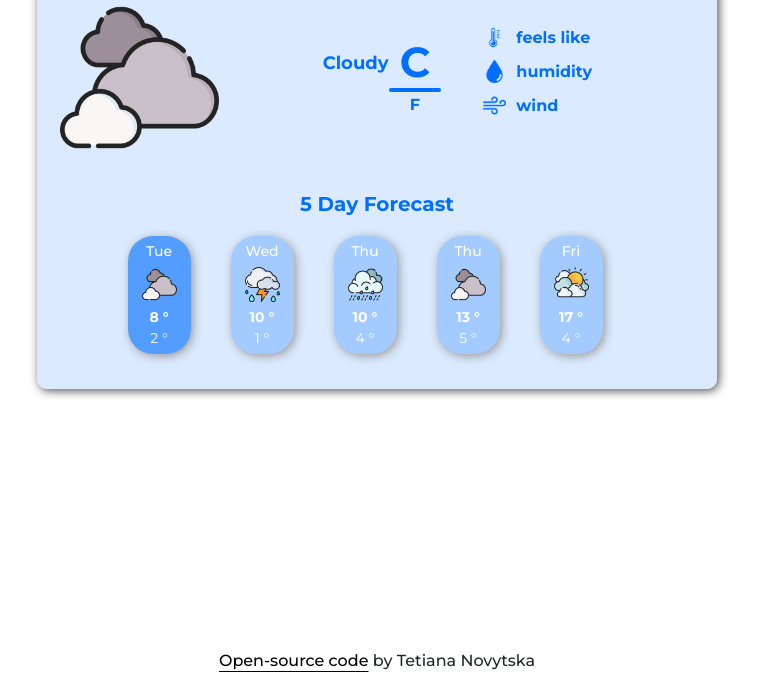
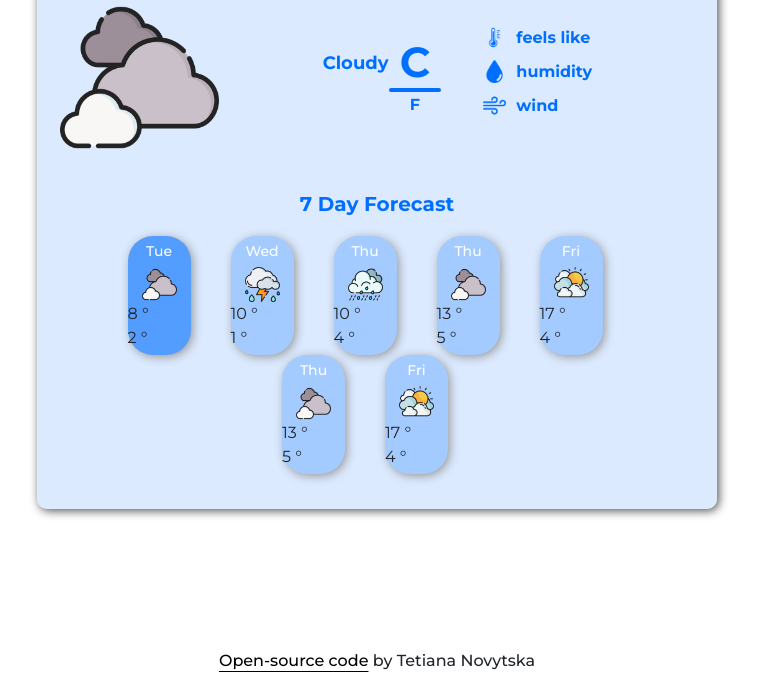
Before and after one commit to TatianaNovitskaya/weather-app, a plain HTML site: page index.html in a window 1280 px wide. Shown: the part 122-800 px from the top of the page, without its empty margins (263-1020 px from the left). Drawn offline with nearby package versions, Linux system fonts and the light colour scheme.

Commit message:
Added forcast HTML

```diff
--- a/index.html
+++ b/index.html
@@ -97,7 +97,7 @@
             </div>
             <div class="row weather-app-forecast">
                 <div class="col-12 forecast-title">
-                    <h3>5 Day Forecast</h3>
+                    <h3>7 Day Forecast</h3>
                 </div>
                 <div class="row justify-content-center">
                     <div class="col-1 forecast-item active">
@@ -107,10 +107,10 @@
                         <div class="forecast-item-icon">
                             <img src="images/clouds.png" alt="">
                         </div>
-                        <div class="forecast-item-temp-high">
+                        <div class="forecast-item-temp-max">
                             <p>8 <span>&#176</span></p>
                         </div>
-                        <div class="forecast-item-temp-low">
+                        <div class="forecast-item-temp-min">
                             <p>2 <span>&#176</span></p>
                         </div>
                     </div>
@@ -121,10 +121,10 @@
                         <div class="forecast-item-icon">
                             <img src="images/storm.png" alt="">
                         </div>
-                        <div class="forecast-item-temp-high">
+                        <div class="forecast-item-temp-max">
                             <p>10 <span>&#176</span></p>
                         </div>
-                        <div class="forecast-item-temp-low">
+                        <div class="forecast-item-temp-min">
                             <p>1 <span>&#176</span></p>
                         </div>
                     </div>
@@ -135,10 +135,10 @@
                         <div class="forecast-item-icon">
                             <img src="images/rain.png" alt="">
                         </div>
-                        <div class="forecast-item-temp-high">
+                        <div class="forecast-item-temp-max">
                             <p>10 <span>&#176</span></p>
                         </div>
-                        <div class="forecast-item-temp-low">
+                        <div class="forecast-item-temp-min">
                             <p>4 <span>&#176</span></p>
                         </div>
                     </div>
@@ -149,10 +149,10 @@
                         <div class="forecast-item-icon">
                             <img src="images/clouds.png" alt="">
                         </div>
-                        <div class="forecast-item-temp-high">
+                        <div class="forecast-item-temp-max">
                             <p>13 <span>&#176</span></p>
                         </div>
-                        <div class="forecast-item-temp-low">
+                        <div class="forecast-item-temp-min">
                             <p>5 <span>&#176</span></p>
                         </div>
                     </div>
@@ -163,10 +163,38 @@
                         <div class="forecast-item-icon">
                             <img src="images/cloudy-sun.png" alt="">
                         </div>
-                        <div class="forecast-item-temp-high">
+                        <div class="forecast-item-temp-max">
                             <p>17 <span>&#176</span></p>
                         </div>
-                        <div class="forecast-item-temp-low">
+                        <div class="forecast-item-temp-min">
+                            <p>4 <span>&#176</span></p>
+                        </div>
+                    </div>
+                    <div class="col-1 forecast-item">
+                        <div class="forecast-item-day">
+                            <p>Thu</p>
+                        </div>
+                        <div class="forecast-item-icon">
+                            <img src="images/clouds.png" alt="">
+                        </div>
+                        <div class="forecast-item-temp-max">
+                            <p>13 <span>&#176</span></p>
+                        </div>
+                        <div class="forecast-item-temp-min">
+                            <p>5 <span>&#176</span></p>
+                        </div>
+                    </div>
+                    <div class="col-1 forecast-item">
+                        <div class="forecast-item-day">
+                            <p>Fri</p>
+                        </div>
+                        <div class="forecast-item-icon">
+                            <img src="images/cloudy-sun.png" alt="">
+                        </div>
+                        <div class="forecast-item-temp-max">
+                            <p>17 <span>&#176</span></p>
+                        </div>
+                        <div class="forecast-item-temp-min">
                             <p>4 <span>&#176</span></p>
                         </div>
                     </div>
```
